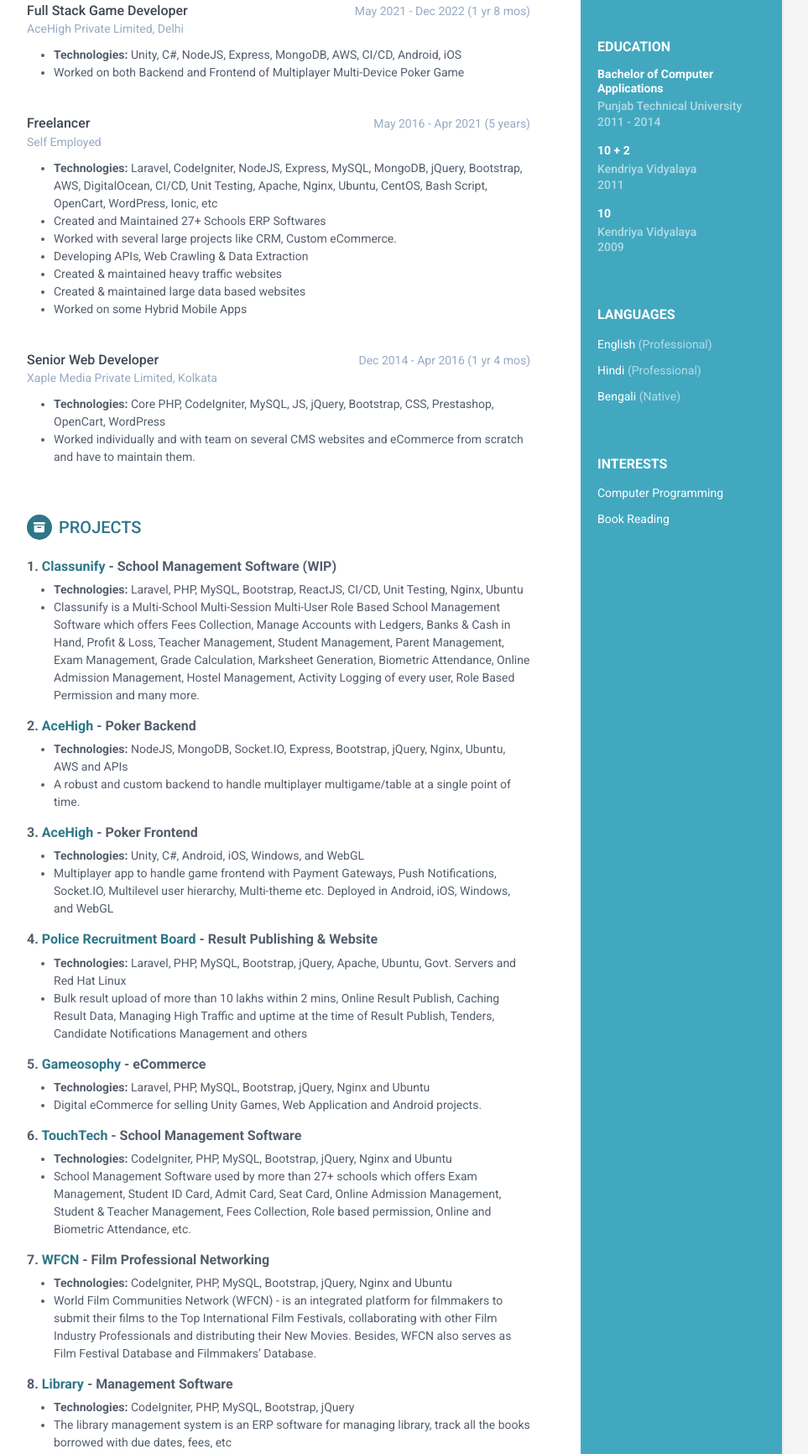
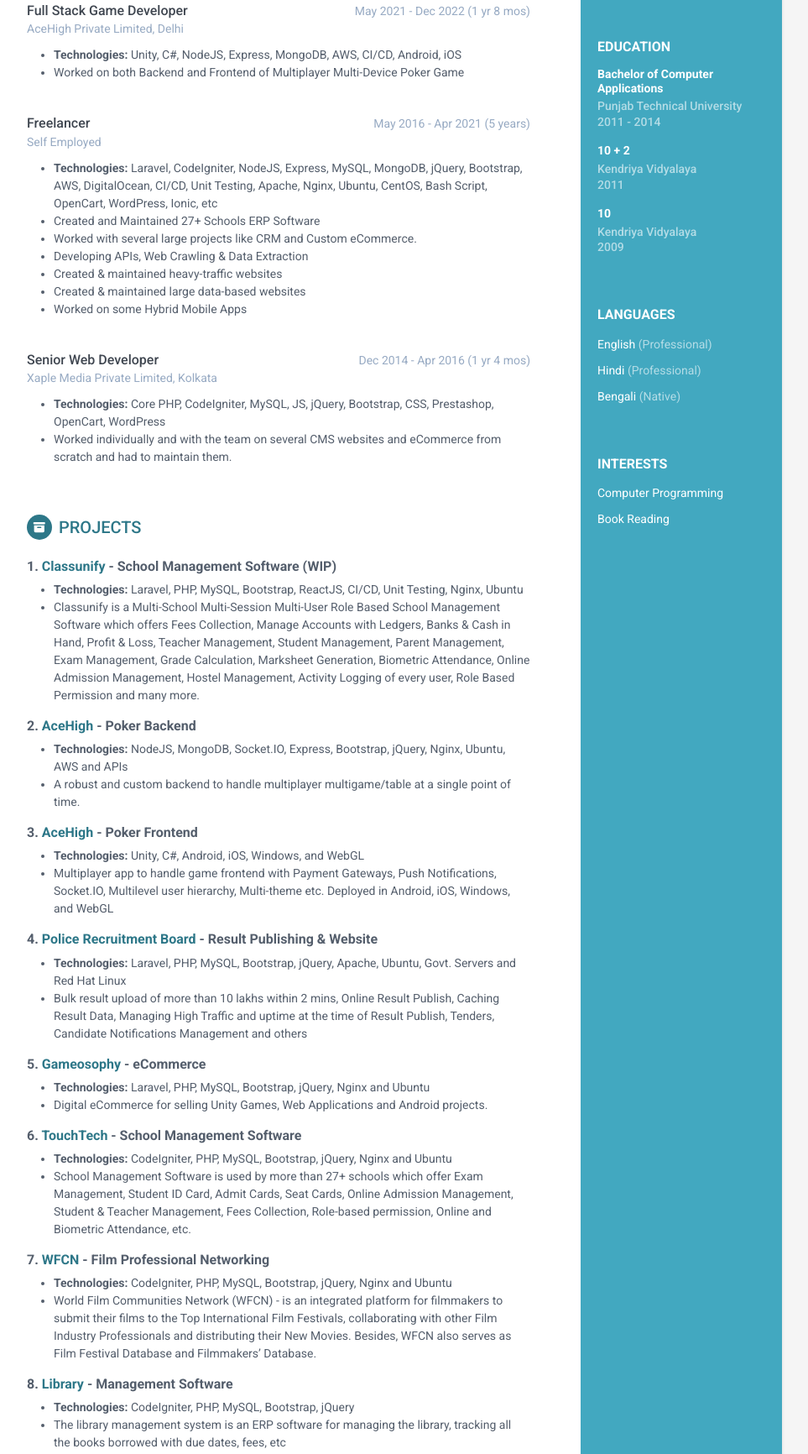
Before and after one commit to iam-deep/iam-deep.github.io, a plain HTML site: page index.html in a window 1280 px wide. Shown: the part 525-2257 px from the top of the page at 84% size, without its empty margins (188-1151 px from the left). Drawn offline with Linux system fonts and the light colour scheme.

Commit message:
Update index.html

```diff
--- a/index.html
+++ b/index.html
@@ -156,11 +156,11 @@
                     <div class="details">
                         <ul>
                             <li><b>Technologies:</b> Laravel, CodeIgniter, NodeJS, Express, MySQL, MongoDB, jQuery, Bootstrap, AWS, DigitalOcean, CI/CD, Unit Testing, Apache, Nginx, Ubuntu, CentOS, Bash Script, OpenCart, WordPress, Ionic, etc</li>
-                            <li>Created and Maintained 27+ Schools ERP Softwares</li>
-                            <li>Worked with several large projects like CRM, Custom eCommerce.</li>
+                            <li>Created and Maintained 27+ Schools ERP Software</li>
+                            <li>Worked with several large projects like CRM and Custom eCommerce.</li>
                             <li>Developing APIs, Web Crawling & Data Extraction</li>
-                            <li>Created & maintained heavy traffic websites</li>
-                            <li>Created & maintained large data based websites</li>
+                            <li>Created & maintained heavy-traffic websites</li>
+                            <li>Created & maintained large data-based websites</li>
                             <li>Worked on some Hybrid Mobile Apps</li>
                         </ul>
                     </div><!--//details-->
@@ -177,7 +177,7 @@
                     <div class="details">
                         <ul>
                             <li><b>Technologies:</b> Core PHP, CodeIgniter, MySQL, JS, jQuery, Bootstrap, CSS, Prestashop, OpenCart, WordPress</li>
-                            <li>Worked individually and with team on several CMS websites and eCommerce from scratch and have to maintain them.</li>
+                            <li>Worked individually and with the team on several CMS websites and eCommerce from scratch and had to maintain them.</li>
                         </ul>
                     </div><!--//details-->
                 </div><!--//item-->
@@ -226,7 +226,7 @@
                     <h6>5. <a href="https://gameosophy.net/" target="_blank">Gameosophy</a> - eCommerce</h6>
                     <ul>
                         <li><b>Technologies:</b> Laravel, PHP, MySQL, Bootstrap, jQuery, Nginx and Ubuntu</li>
-                        <li>Digital eCommerce for selling Unity Games, Web Application and Android projects.</li>
+                        <li>Digital eCommerce for selling Unity Games, Web Applications and Android projects.</li>
                     </ul>
                 </div>
 
@@ -234,7 +234,7 @@
                     <h6>6. <a href="https://sbgcr.touchtechbd.com/" target="_blank">TouchTech</a> - School Management Software</h6>
                     <ul>
                         <li><b>Technologies:</b> CodeIgniter, PHP, MySQL, Bootstrap, jQuery, Nginx and Ubuntu</li>
-                        <li>School Management Software used by more than 27+ schools which offers Exam Management, Student ID Card, Admit Card, Seat Card, Online Admission Management, Student & Teacher Management, Fees Collection, Role based permission, Online and Biometric Attendance, etc. </li>
+                        <li>School Management Software is used by more than 27+ schools which offer Exam Management, Student ID Card, Admit Cards, Seat Cards, Online Admission Management, Student & Teacher Management, Fees Collection, Role-based permission, Online and Biometric Attendance, etc.</li>
                     </ul>
                 </div>
 
@@ -250,7 +250,7 @@
                     <h6>8. <a href="https://library.touchtechbd.com/" target="_blank">Library</a> - Management Software</h6>
                     <ul>
                         <li><b>Technologies:</b> CodeIgniter, PHP, MySQL, Bootstrap, jQuery</li>
-                        <li>The library management system is an ERP software for managing library, track all the books borrowed with due dates, fees, etc</li>
+                        <li>The library management system is an ERP software for managing the library, tracking all the books borrowed with due dates, fees, etc</li>
                     </ul>
                 </div>
 
@@ -263,7 +263,7 @@
                 </div>
 
                 <div class="item">
-                    <h6>10. Others Custom Websites and eCommerce</h6>
+                    <h6>10. Other Custom Websites and eCommerce</h6>
                     <ul>
                         <li><a href="https://suryagoldcement.com/" target="_blank">Surya Cement</a></li>
                         <li><a href="https://www.maithansteel.com/" target="_blank">Maithan Steel</a></li>
```
